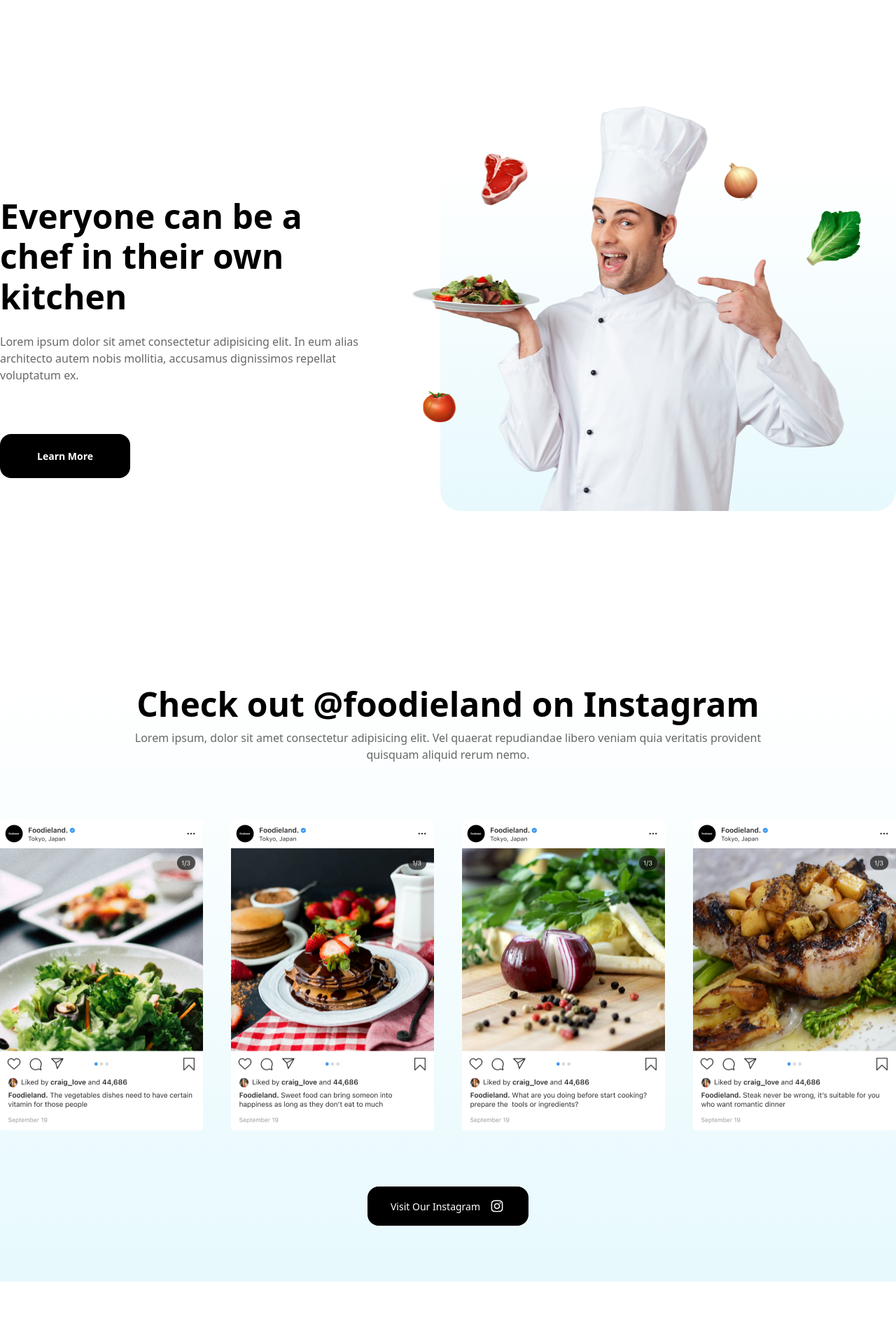
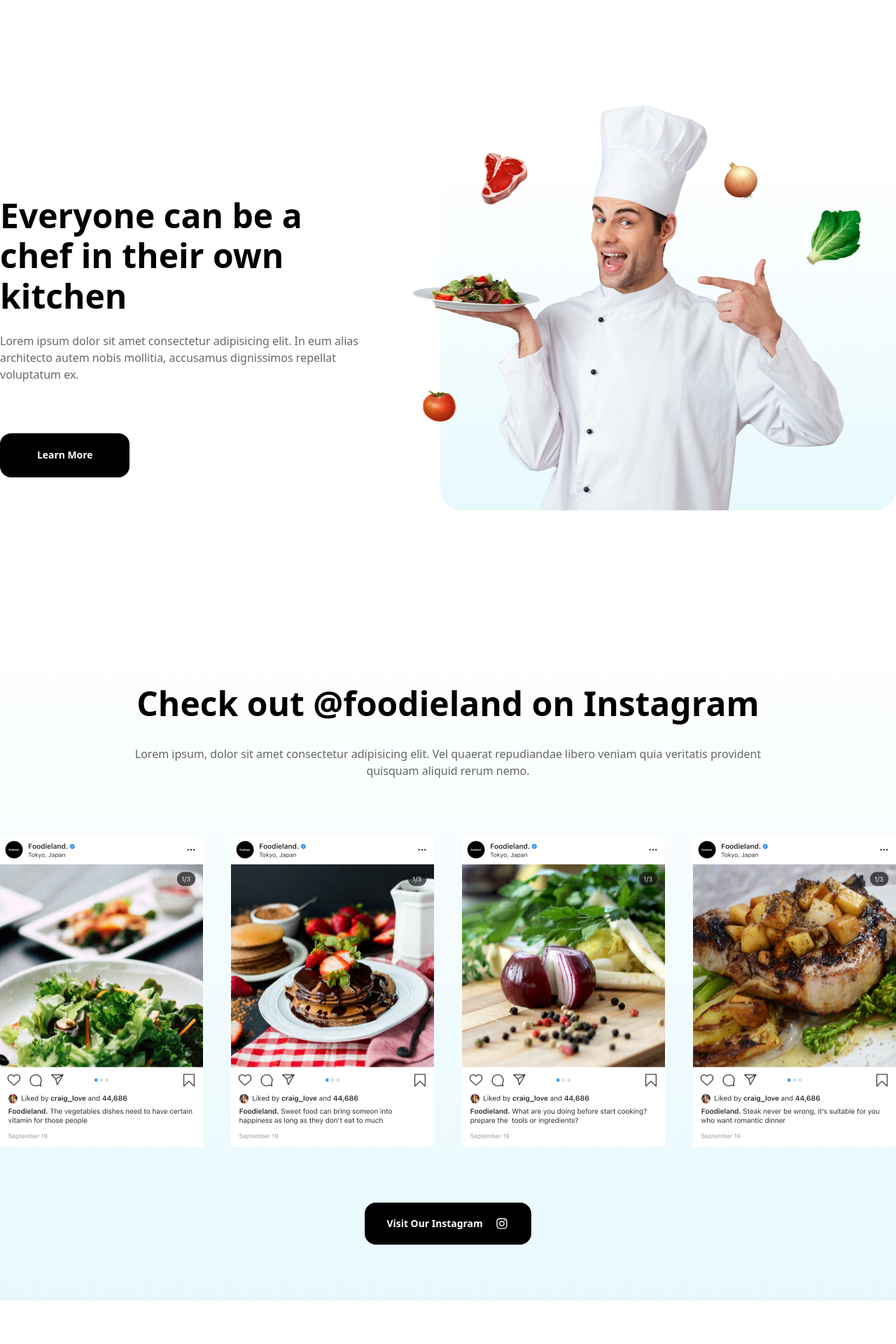
Before and after one commit to Scorpio0712/Foodieland-Portfolio, a Next.js app: page / in a window 1280 px wide. Shown: the part 3100-5020 px from the top of the page at 70% size. Built offline with nearby package versions, Linux system fonts and the light colour scheme.

Commit message:
Fix Css Unit at Home Page(Simple, LearnMore, CheckOut)

```diff
--- a/app/style/home.module.css
+++ b/app/style/home.module.css
@@ -175,7 +175,7 @@
 
    /* Categories Container */
    .categoriesContainer {
-       margin: 160px auto 0;
+       margin: 10rem auto 0;
    }
 
    .categoriesTopic {
@@ -265,12 +265,9 @@
        display: block;
    }
 
-
    /* Simple and tasty recipes */
    .simpleAndTastyContainer {
-       margin: 183px auto 0;
-       justify-content: center;
-       align-items: center;
+       margin: 11.4rem auto 0;
    }
 
    .simpleAndTastyHeader {
@@ -278,15 +275,15 @@
    }
 
    .simpleAndTastyHeader h1 {
-       font-size: 48px;
+       font-size: 3rem;
        font-weight: 600;
-       margin-bottom: 24px;
+       margin-bottom: 1.5rem;
    }
 
    .simpleAndTastyHeader p {
-       font-size: 16px;
+       font-size: 1rem;
        color: rgba(0, 0, 0, 0.6);
-       margin-bottom: 96px;
+       margin-bottom: 6rem;
    }
 
    .simpleAndTastyCardListOne,
@@ -299,32 +296,32 @@
 
    .simpleAndTastyCardListOne,
    .simpleAndTastyCardListTwo {
-       margin-bottom: 40px;
+       margin-bottom: 2.5rem;
    }
 
    .simpleAndTastyCardListOne .verticalCard,
    .simpleAndTastyCardListTwo .verticalCard,
    .simpleAndTastyCardListThree .verticalCard {
-       --card-width: 400px;
-       --card-height: 434px;
-       --card-image-height: 250px;
+       --card-width: 25rem;
+       --card-height: 27.12rem;
+       --card-image-height: 15.62rem;
        --card-bg: linear-gradient(180deg, white 0%, #E7F9FD 100%);
        --card-border-radius: 20px;
-       --card-title-font-size: 24px;
+       --card-title-font-size: 1.5rem;
        --card-title-font-weight: 600;
-       --card-info-font-size: 16px;
+       --card-info-font-size: 1rem;
        --card-heart-size: 48px;
        --card-heart-svg-size: 24px;
    }
 
    .simpleAndTastyCardListTwo .simpleAndTastyCardAdsBadge {
-       width: 400px;
-       height: 434px;
+       width: 25rem;
+       height: 27.12rem;
    }
 
    .simpleAndTastyCardListTwo .simpleAndTastyCardAdsBadge img {
-       width: 400px;
-       height: 400px;
+       width: 25rem;
+       height: 25rem;
    }
 
    /* Learn More Container */
@@ -332,44 +329,41 @@
        display: flex;
        justify-content: space-between;
        align-items: center;
-       margin: 143px auto 0;
-       width: 1280px;
+       margin: 8.93rem auto 0;
    }
 
    .learnMoreFirstCol {
        position: relative;
-       transform: translateY(50px);
+       transform: translateY(3.12rem);
        flex: 1;
+       width: 100%;
        max-width: 530px;
-       width: 100%;
-       height: 100%;
    }
 
    .learnMoreSecCol {
        flex: 1;
        position: relative;
-       height: 100%;
        width: 100%;
        max-width: 710px;
-       height: 597px;
+       height: 37.31rem;
    }
 
    .learnMoreFirstCol h1 {
-       font-size: 48px;
+       font-size: 3rem;
        font-weight: 600;
        line-height: 1.2;
-       margin-bottom: 24px;
+       margin-bottom: 1.5rem;
    }
 
    .learnMoreFirstCol p {
-       font-size: 16px;
-       margin-bottom: 72px;
+       font-size: 1rem;
+       margin-bottom: 4.5rem;
        color: rgba(0, 0, 0, 0.6);
    }
 
    .learnMoreFirstCol button {
-       padding: 21px 53px;
-       font-size: 14px;
+       padding: 1.31rem 3.31rem;
+       font-size: 0.87rem;
        font-weight: 600;
        background: black;
        color: white;
@@ -378,8 +372,7 @@
 
    .learnMoreSecCol img {
        position: absolute;
-       bottom: 0;
-       right: 50px;
+       right: 3.12rem;
        z-index: 2;
        height: 100%;
    }
@@ -389,8 +382,8 @@
        position: absolute;
        bottom: 0;
        right: 0;
-       width: 651px;
-       height: 500px;
+       width: 40.68rem;
+       height: 31.25rem;
        border-radius: 30px;
        z-index: 1;
    }
@@ -400,53 +393,51 @@
        background: linear-gradient(180deg, white 0%, #E7F9FD 100%);
        text-align: center;
        width: 100vw;
-       margin-top: 240px;
+       margin-top: 10rem;
        margin-left: calc(-50vw + 50%);
-       padding: 0 calc(50vw - 640px);
+       padding: 5rem calc(50vw - 40rem);
    }
 
    .checkOutContainer h1 {
-       font-size: 48px;
+       font-size: 3rem;
        font-weight: 600;
+       margin-bottom: 1.5rem;
    }
 
    .checkOutContainer p {
-       font-size: 16px;
+       font-size: 1rem;
        color: rgba(0, 0, 0, 0.6);
    }
 
    .checkOutInstagram {
-       margin: 80px 0;
+       margin: 5rem 0;
        display: flex;
        justify-content: space-between;
        align-items: center;
    }
 
    .checkOutInstagram img {
-       width: 290px;
-       height: auto;
+       width: 100%;
+       max-width: 290px;
    }
 
    .visitInstagramBtn {
        display: inline-flex;
        justify-content: center;
        align-items: center;
-       gap: 12px;
-       font-size: 14px;
-       font-weight: 500;
+       gap: 16px;
+       font-size: 0.87rem;
+       font-weight: 600;
        color: white;
        cursor: pointer;
        background: black;
        border-radius: 16px;
-       width: 230px;
-       padding: 16px 32px;
-       margin-bottom: 80px;
+       padding: 1.18rem 2rem;
    }
 
    .visitInstagramBtn svg {
        fill: white;
-       width: 24px;
-       height: 24px;
+       width: 1.37rem;
    }
 
    /* Delicious Recipe Container */
```
